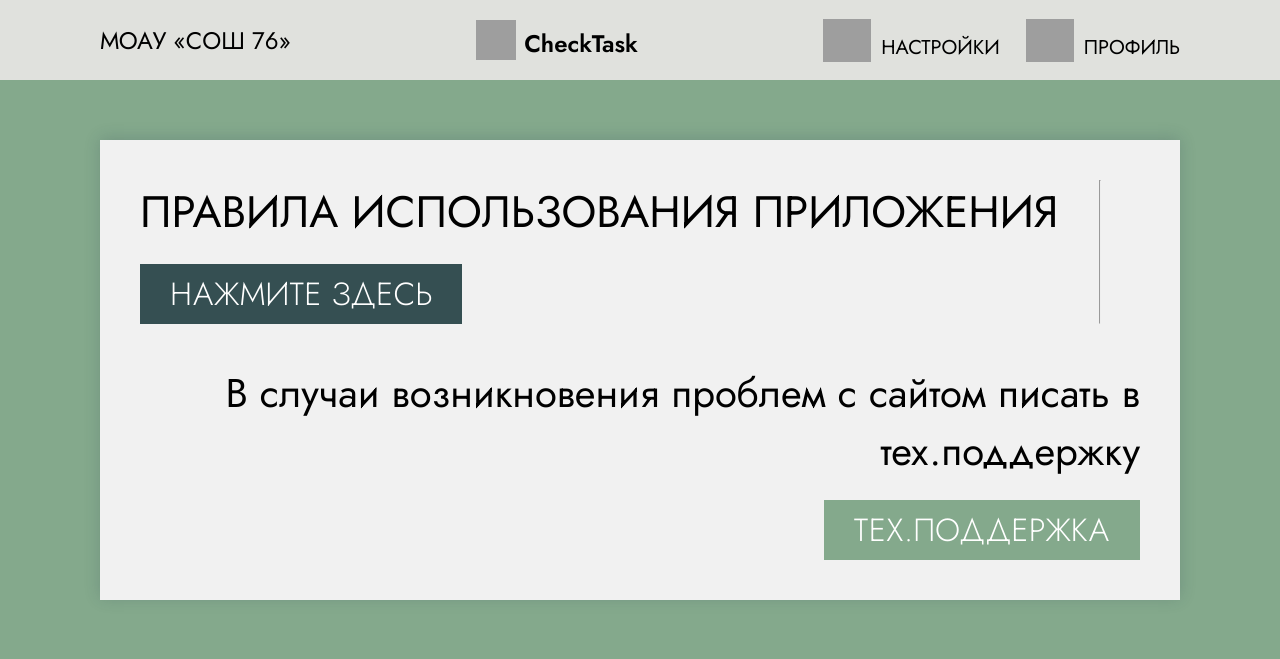
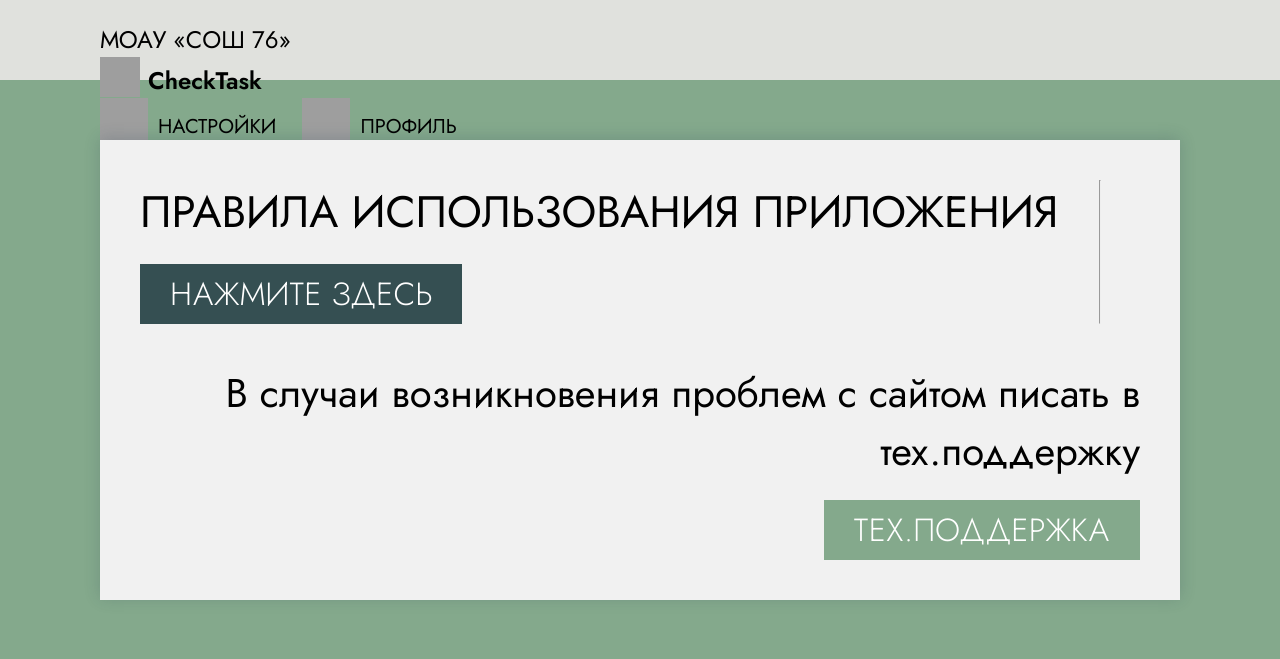
Before and after one commit to sfmaste/CheckTask.github.io, a PHP site: page / in a window 1280 px wide. Shown: the top 659 px of the page. Run offline with PHP 8.4, Linux system fonts and the light colour scheme; grey boxes are pictures that could not be loaded.

Commit message:
Update style.css

```diff
--- a/style.css
+++ b/style.css
@@ -21,7 +21,7 @@ body {
 
 .head {
   padding: 22px 100px;
-  display: flex;
+  display: grid;
   justify-content: space-between;
   align-items: center;
   background: #E0E1DD;
```
